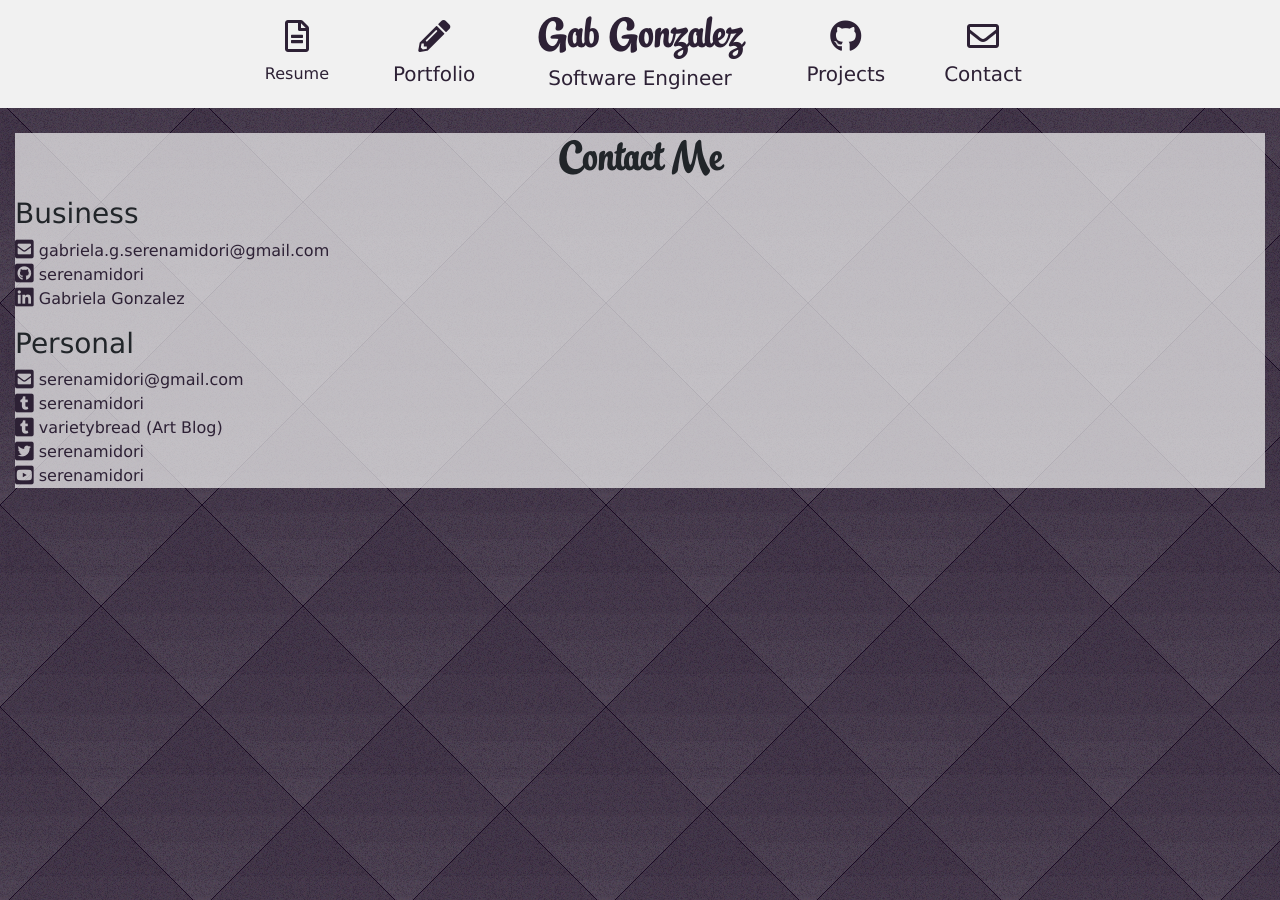
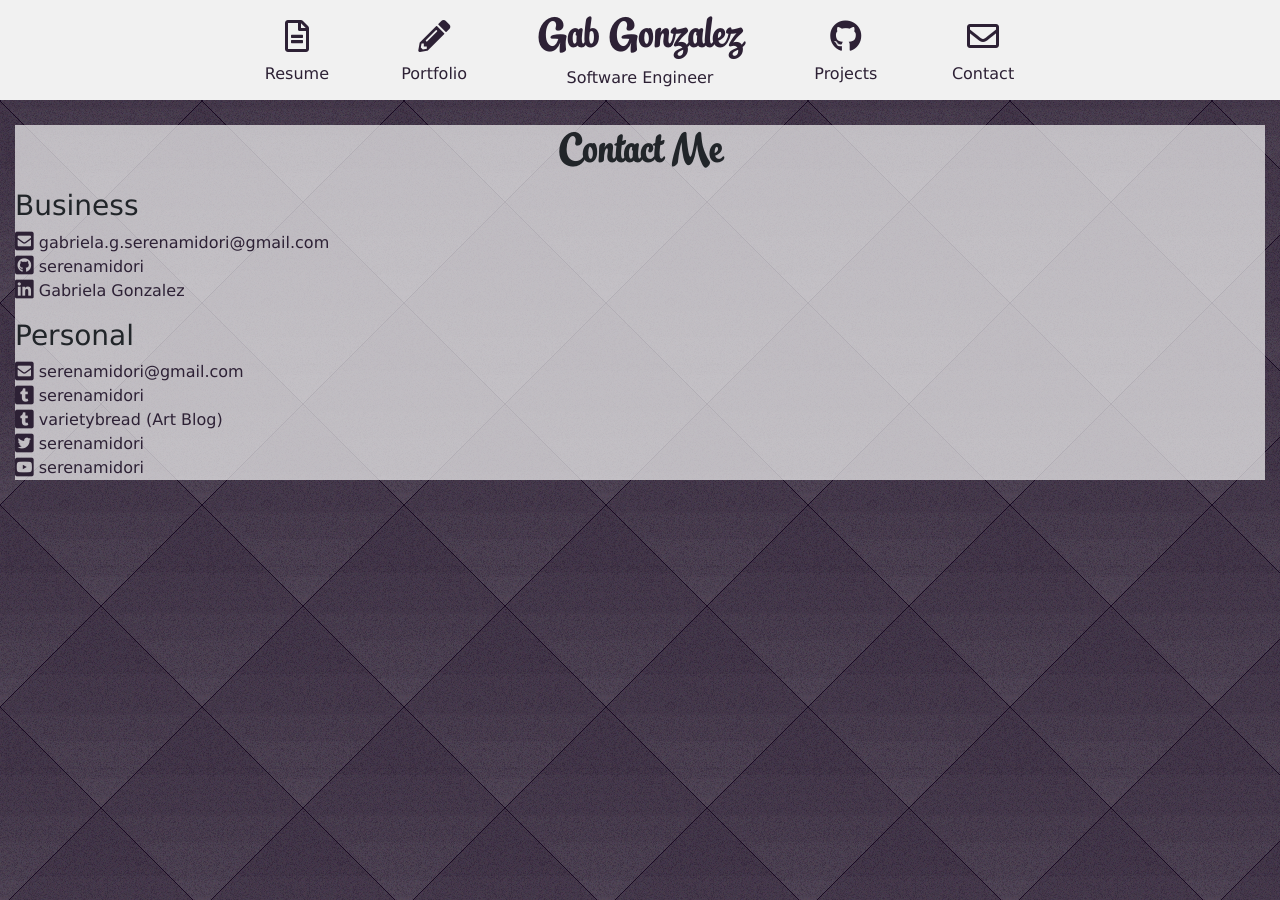
Before and after one commit to Serenamidori/serenamidori.github.io, a Jekyll site: the page built from contact/index.html, in a window 1280 px wide. Built offline with Jekyll 4.4.1, drawn with Linux system fonts in a browser that asks for light colours; nearby versions of some CDN libraries.

Commit message:
fixing the text styling

```diff
--- a/_layouts/default.html
+++ b/_layouts/default.html
@@ -23,22 +23,22 @@
 				<div class="col-md-10 col-xl-8 text-center">
 					<div class="row" style="margin:10px;">
 						<div class="col-sm-12 d-block d-md-none d-lg-none d-xl-none text-center">
-							<a href="/"><h1>Gab Gonzalez</h1><h5>Software Engineer</h5></a>
+							<a href="/"><h2>Gab Gonzalez</h2>Software Engineer</a>
 						</div>
 						<div class="col text-center">
 							<a href="/resume"><span class="far fa-2x fa-file-alt" aria-hidden="true" style="margin:10px"></span>Resume</a>
 						</div>
 						<div class="col text-center">
-							<a href="/portfolio"><span class="fas fa-2x fa-pencil-alt" aria-hidden="true" style="margin:10px"></span><h5>Portfolio</a>
+							<a href="/portfolio"><span class="fas fa-2x fa-pencil-alt" aria-hidden="true" style="margin:10px"></span>Portfolio</a>
 						</div>
 						<div class="col-md-4 d-none d-sm-none d-md-block text-center">
-							<a href="/"><h1>Gab Gonzalez</h1><h5>Software Engineer</h5></a>
+							<a href="/"><h1>Gab Gonzalez</h1>Software Engineer</a>
 						</div>
 						<div class="col text-center">
-							<a href="/projects"><span class="fab fa-2x fa-github" aria-hidden="true" style="margin:10px"></span><h5>Projects</a>
+							<a href="/projects"><span class="fab fa-2x fa-github" aria-hidden="true" style="margin:10px"></span>Projects</a>
 						</div>
 						<div class="col text-center">
-							<a href="/contact"><span class="far fa-2x fa-envelope" aria-hidden="true" style="margin:10px"></span><h5>Contact</a>
+							<a href="/contact"><span class="far fa-2x fa-envelope" aria-hidden="true" style="margin:10px"></span>Contact</a>
 						</div>
 					</div>
 				</div>
```
